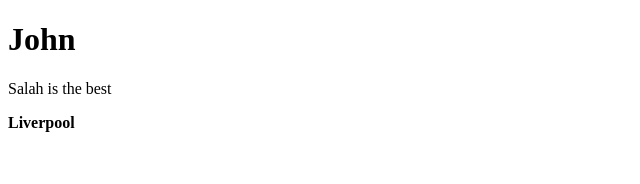
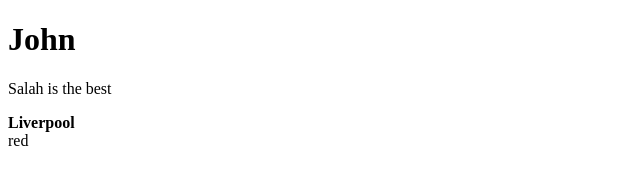
Before and after one commit to JohnB56/JohnB56.github.io, a plain HTML site: page docs/index.html in a window 1280 px wide. Shown: the full height of the page, 0-640 px from the left. Drawn offline with Linux system fonts and the light colour scheme.

Commit message:
header
header

```diff
--- a/docs/index.html
+++ b/docs/index.html
@@ -5,6 +5,7 @@
 <h1>John</h1>
 <p>Salah is the best</p>
 <b>Liverpool</b>
+<header>red</header>
 
 </body>
 </html>
```
